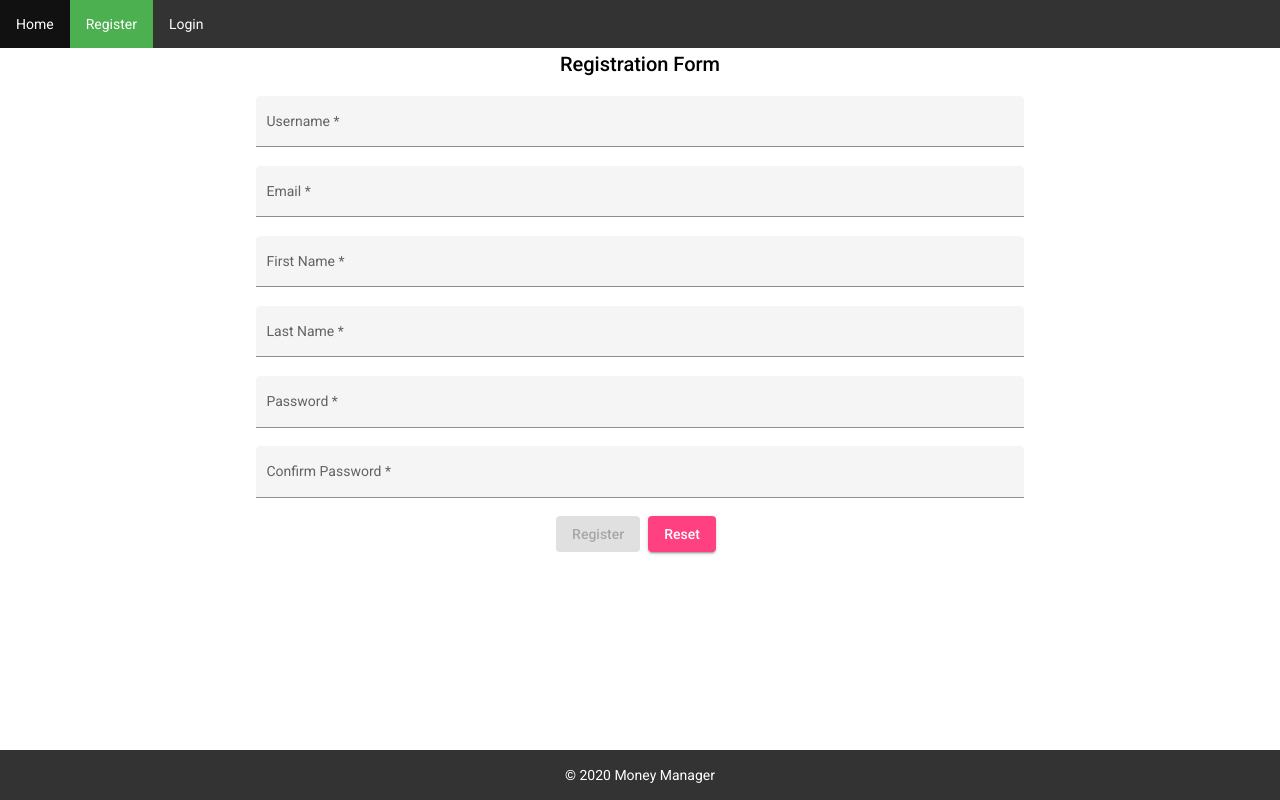
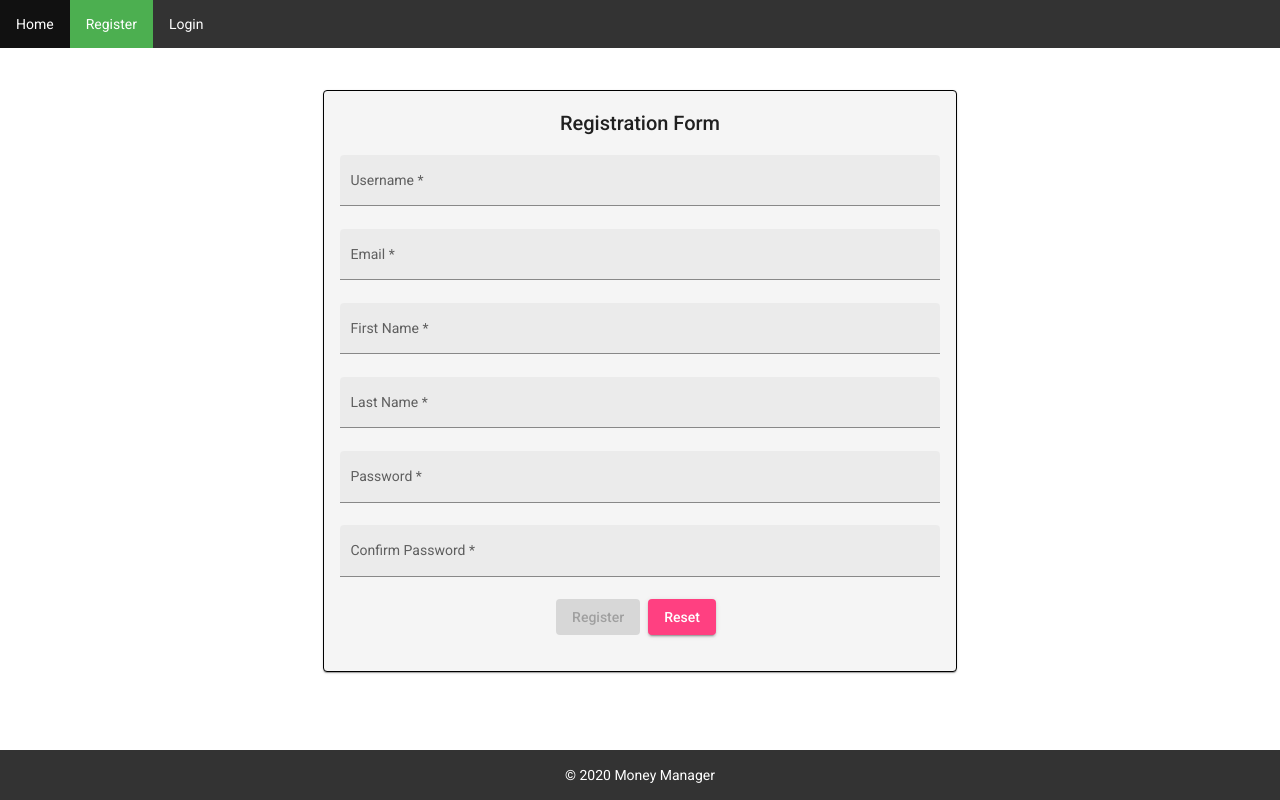
Before and after one commit to AlexanderBellDev/Money-Manager, an Angular app in the folder src/frontend/: page /register in a window 1280 px wide. Built offline with nearby package versions, Linux system fonts and the light colour scheme.

Commit message:
New design for login and register implemented

```diff
--- a/src/frontend/src/app/app.module.ts
+++ b/src/frontend/src/app/app.module.ts
@@ -15,6 +15,7 @@ import {ReactiveFormsModule} from "@angular/forms";
 import {HttpClientModule} from "@angular/common/http";
 import { DashboardComponent } from './dashboard/dashboard.component';
 import { LogoutComponent } from './logout/logout.component';
+import {MatCardModule} from "@angular/material/card";
 
 @NgModule({
   declarations: [
@@ -34,7 +35,8 @@ import { LogoutComponent } from './logout/logout.component';
         MatButtonModule,
         MatInputModule,
         ReactiveFormsModule,
-    HttpClientModule
+        HttpClientModule,
+        MatCardModule
     ],
   providers: [],
   bootstrap: [AppComponent]
--- a/src/frontend/src/app/login/login.component.css
+++ b/src/frontend/src/app/login/login.component.css
@@ -0,0 +1,12 @@
+mat-card {
+  max-width: 600px;
+  margin: 3em auto;
+  text-align: center;
+  background: #f5f5f5;
+  border: 1px solid #000
+}
+
+mat-form-field {
+  display: block;
+  margin-bottom: 4px;
+}
--- a/src/frontend/src/app/login/login.component.html
+++ b/src/frontend/src/app/login/login.component.html
@@ -1,30 +1,27 @@
-
-<div class="container" style="text-align: center">
+<mat-card>
+  <mat-card-content>
   <div *ngIf="usererror" class="alert alert-warning"><h2>Error!</h2></div>
   <h2>Login Form</h2>
 
 
   <form [formGroup]="loginForm" style="align-content: center" autocomplete="off">
 
-    <div class="form-group">
       <mat-form-field appearance="fill" color="accent">
         <mat-label>Username</mat-label>
           <input title="username" formControlName="username" required matInput>
         <mat-error *ngIf="loginForm.get('username').invalid">Field is required</mat-error>
       </mat-form-field>
-    </div>
 
-    <div class="form-group">
       <mat-form-field appearance="fill" color="accent">
         <mat-label>Password</mat-label>
         <input title="password" formControlName="password" type="password" required matInput>
         <mat-error *ngIf="loginForm.get('password').invalid">Field is required</mat-error>
       </mat-form-field>
-    </div>
 
     <button class="btn-lg" mat-raised-button color="primary" type="submit" [disabled]="!loginForm.valid" (click)="onSubmit()">Login</button>
 
     <br>
 
   </form>
-</div>
+  </mat-card-content>
+</mat-card>
--- a/src/frontend/src/app/register/register.component.css
+++ b/src/frontend/src/app/register/register.component.css
@@ -1,6 +1,3 @@
-mat-form-field{
-  width: 60%;
-}
 .reg-button-row button,
 .reg-button-row a {
   margin-right: 8px;
@@ -20,3 +17,17 @@ input:-webkit-autofill:active {
 .board-container > * {
   width: 100%;
 }
+
+
+mat-card {
+  max-width: 600px;
+  margin: 3em auto;
+  text-align: center;
+  border: 1px solid #000;
+  background: whitesmoke;
+}
+
+mat-form-field {
+  display: block;
+  margin-bottom: 4px;
+}
--- a/src/frontend/src/app/register/register.component.html
+++ b/src/frontend/src/app/register/register.component.html
@@ -1,60 +1,50 @@
-<div class="container" style="text-align: center">
+<mat-card>
+  <mat-card-content>
+
   <div *ngIf="submitted"><h3>Thanks for signing up!</h3> <br> <br> <h4>Redirecting to login page</h4></div>
 
   <h2 *ngIf="!submitted">Registration Form</h2>
   <form *ngIf="!submitted" [formGroup]="regForm" style="align-content: center" >
 
-    <div class="form-group">
       <mat-form-field appearance="fill" color="accent">
         <mat-label>Username</mat-label>
-        <input required formControlName="username" type="text" matInput>
+        <input title="username" required formControlName="username" type="text" matInput>
         <mat-error *ngIf="f.username.errors && f.username.errors.required">Username is required</mat-error>
         <mat-error   *ngIf="regForm.get('username').errors?.usernameExists">Username already exists</mat-error>
       </mat-form-field>
-    </div>
 
-    <div class="form-group">
       <mat-form-field appearance="fill" color="accent">
         <mat-label>Email</mat-label>
-        <input required formControlName="email" type="email" matInput>
+        <input title="email" required formControlName="email" type="email" matInput>
         <mat-error *ngIf="f.email.errors && f.email.errors.required">Email is required</mat-error>
         <mat-error   *ngIf="regForm.get('email').errors?.emailExists">Email already exists</mat-error>
         <mat-error *ngIf="f.email.errors && f.email.errors.email">Email must be a valid email address</mat-error>
       </mat-form-field>
-    </div>
+
+      <mat-form-field appearance="fill" color="accent">
+        <mat-label>First Name</mat-label>
+        <input title="first name" formControlName="firstName" required matInput>
+        <mat-error *ngIf="regForm.get('firstName').invalid">Field is required</mat-error>
+      </mat-form-field>
+
+      <mat-form-field appearance="fill" color="accent">
+        <mat-label>Last Name</mat-label>
+        <input title="surname" formControlName="surname" required matInput>
+        <mat-error *ngIf="regForm.get('surname').invalid">Field is required</mat-error>
+      </mat-form-field>
 
 
-    <div class="form-group">
-      <mat-form-field appearance="fill" color="accent">
-        <mat-label>First Name</mat-label>
-        <input formControlName="firstName" required matInput>
-        <mat-error *ngIf="regForm.get('firstName').invalid">Field is required</mat-error>
-      </mat-form-field>
-    </div>
-
-    <div class="form-group">
-      <mat-form-field appearance="fill" color="accent">
-        <mat-label>Last Name</mat-label>
-        <input formControlName="surname" required matInput>
-        <mat-error *ngIf="regForm.get('surname').invalid">Field is required</mat-error>
-      </mat-form-field>
-    </div>
-
-    <div class="form-group">
       <mat-form-field  appearance="fill" color="accent">
         <mat-label>Password</mat-label>
-        <input required type="password" formControlName="password" matInput>
+        <input title="password" required type="password" formControlName="password" matInput>
         <mat-error *ngIf="regForm.get('password').invalid">Field is required</mat-error>
       </mat-form-field>
-    </div>
 
-    <div class="form-group">
-      <mat-form-field  appearance="fill" color="accent">
+      <mat-form-field appearance="fill" color="accent">
         <mat-label>Confirm Password</mat-label>
-        <input required type="password" formControlName="confirmPassword" matInput>
+        <input title="confirm password" required type="password" formControlName="confirmPassword" matInput>
         <mat-error *ngIf="regForm.controls['confirmPassword'].pristine || regForm.controls['confirmPassword'].errors?.MatchPassword">Password does not match</mat-error>
       </mat-form-field>
-    </div>
 
     <div class="reg-button-row">
       <button mat-raised-button color="primary" type="submit" [disabled]="!regForm.valid" (click)="onSubmit()">Register</button>
@@ -64,4 +54,5 @@
     <br>
 
   </form>
-</div>
+  </mat-card-content>
+</mat-card>
--- a/src/frontend/src/app/register/register.component.ts
+++ b/src/frontend/src/app/register/register.component.ts
@@ -21,10 +21,8 @@ export class RegisterComponent implements OnInit {
 
 
   regForm = this.formBuilder.group({
-    // email: ['', [Validators.required, Validators.email],this.service.emailValidator()],
-    // username: ['', Validators.required, this.service.usernameValidator()],
-    email: ['', [Validators.required, Validators.email]],
-    username: ['', Validators.required],
+    email: ['', [Validators.required, Validators.email],this.service.emailValidator()],
+    username: ['', Validators.required, this.service.usernameValidator()],
     firstName: ['', [Validators.required]],
     surname: ['', [Validators.required]],
     password: ['', [Validators.required, Validators.minLength(6)]],
--- a/src/frontend/src/app/service/login.service.ts
+++ b/src/frontend/src/app/service/login.service.ts
@@ -11,7 +11,7 @@ export class LoginService {
   constructor(private http: HttpClient) { }
 
   checkUser(user){
-    return this.http.post<JwtToken>(`${environment.API_URL}/api/auth/signin`,user)
+    return this.http.post<JwtToken>(`${environment.API_URL}/api/auth/login`,user)
   }
 
   logout() {
```
Also changed, not shown: 2 other files (tests, documents, lock files or other folders). Lines whose indentation alone changed are shown as unchanged.
